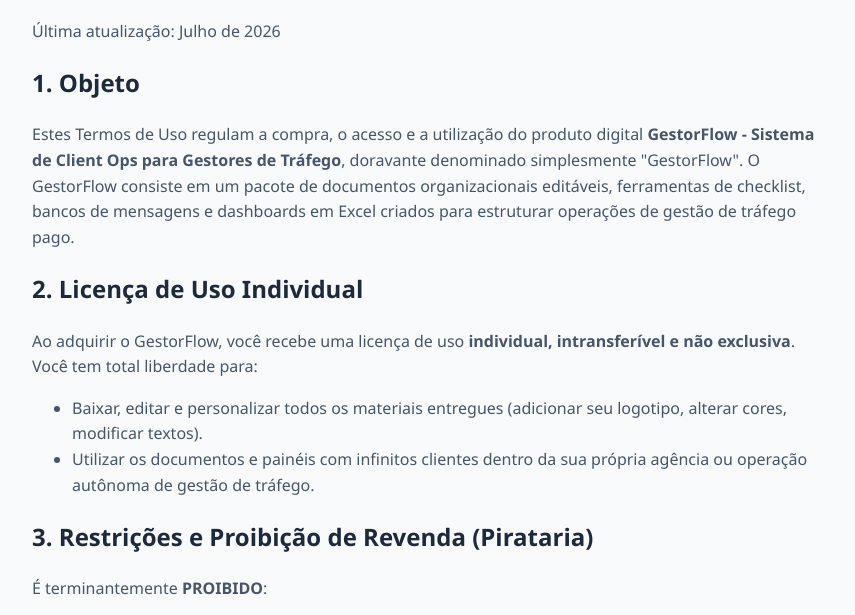
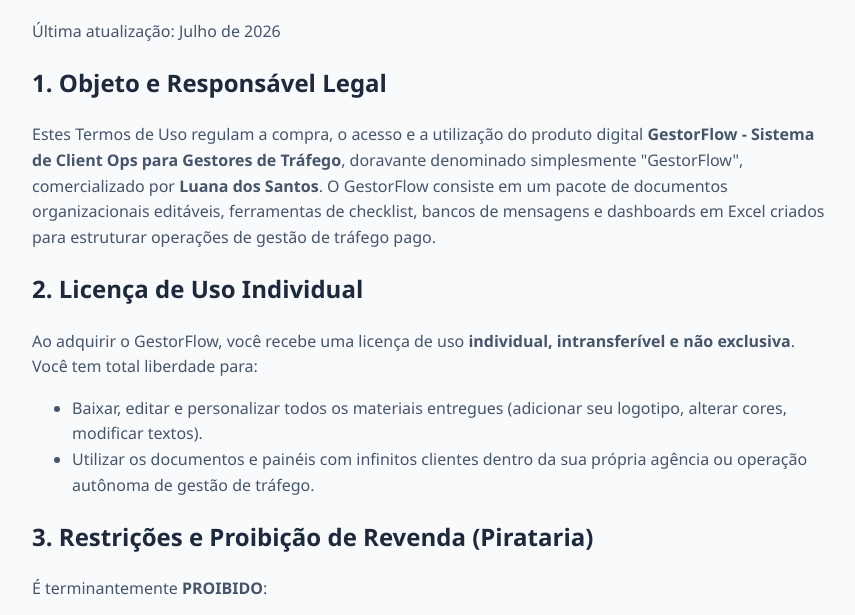
Before and after one commit to rangoxrangox-cpu/gestorflow, a plain HTML site: page termos.html in a window 1280 px wide. Shown: the part 161-776 px from the top of the page, without its empty margins (208-1063 px from the left). Drawn offline with Linux system fonts and the light colour scheme.

Commit message:
Add files via upload

```diff
--- a/termos.html
+++ b/termos.html
@@ -17,8 +17,8 @@
     <h1>Termos de Uso</h1>
     <p>Última atualização: Julho de 2026</p>
 
-    <h2>1. Objeto</h2>
-    <p>Estes Termos de Uso regulam a compra, o acesso e a utilização do produto digital <strong>GestorFlow - Sistema de Client Ops para Gestores de Tráfego</strong>, doravante denominado simplesmente "GestorFlow". O GestorFlow consiste em um pacote de documentos organizacionais editáveis, ferramentas de checklist, bancos de mensagens e dashboards em Excel criados para estruturar operações de gestão de tráfego pago.</p>
+    <h2>1. Objeto e Responsável Legal</h2>
+    <p>Estes Termos de Uso regulam a compra, o acesso e a utilização do produto digital <strong>GestorFlow - Sistema de Client Ops para Gestores de Tráfego</strong>, doravante denominado simplesmente "GestorFlow", comercializado por <strong>Luana dos Santos</strong>. O GestorFlow consiste em um pacote de documentos organizacionais editáveis, ferramentas de checklist, bancos de mensagens e dashboards em Excel criados para estruturar operações de gestão de tráfego pago.</p>
 
     <h2>2. Licença de Uso Individual</h2>
     <p>Ao adquirir o GestorFlow, você recebe uma licença de uso <strong>individual, intransferível e não exclusiva</strong>. Você tem total liberdade para:</p>
```
Also changed, not shown: privacidade.html (+1 -1 lines).
